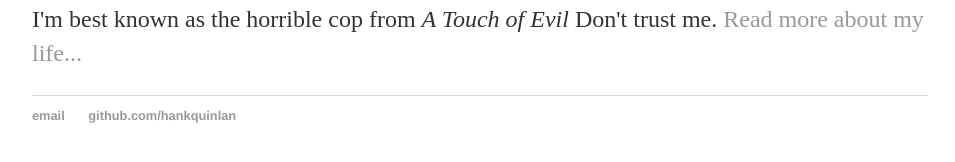
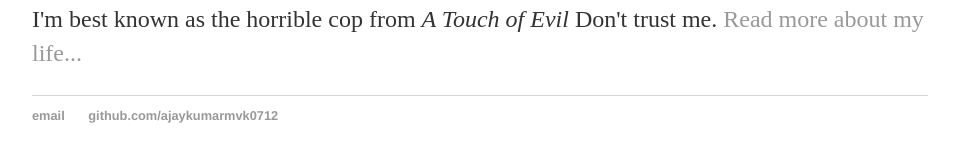
Before and after one commit to ajaykumarmvk0712/ajaykumarmvk0712.github.io, a Jekyll site: the page index.html, which Jekyll copies as it is, in a window 1280 px wide. Shown: the part 194-356 px from the top of the page, without its empty margins (160-1115 px from the left). Built offline with Jekyll 4.4.1, drawn with Linux system fonts in a browser that asks for light colours.

Commit message:
Update index.html with my name

```diff
--- a/index.html
+++ b/index.html
@@ -22,8 +22,8 @@
 		</div><!-- /.container -->
 		<footer>
     		<ul>
-        		<li><a href="mailto:hankquinlanhub@gmail.com">email</a></li>
-        		<li><a href="https://github.com/hankquinlan">github.com/hankquinlan</a></li>
+        		<li><a href="mailto:ajaykumarmvk@gmail.com">email</a></li>
+        		<li><a href="https://github.com/ajaykumarmvk0712">github.com/ajaykumarmvk0712</a></li>
 			</ul>
 		</footer>
 	</body>
```
